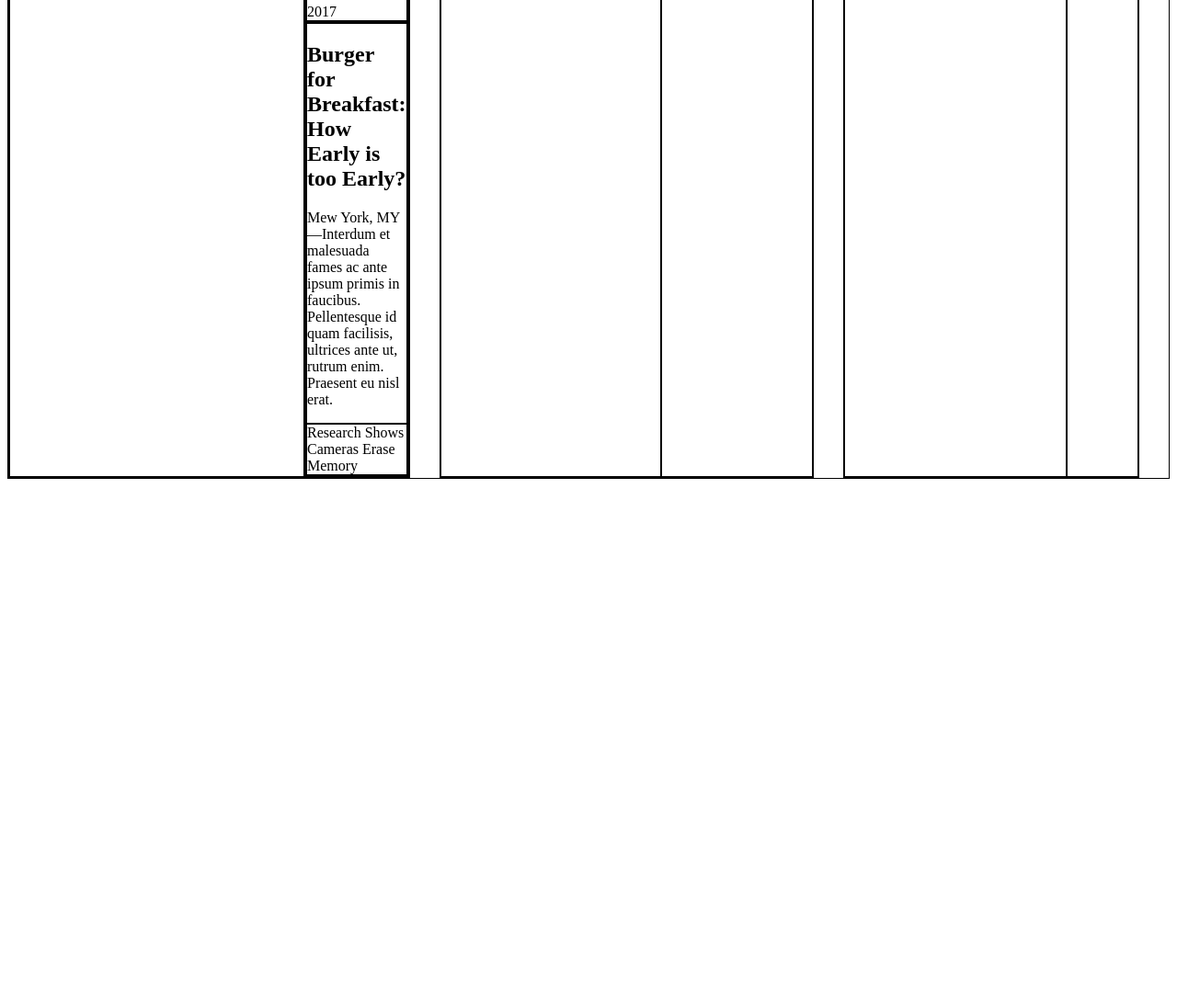
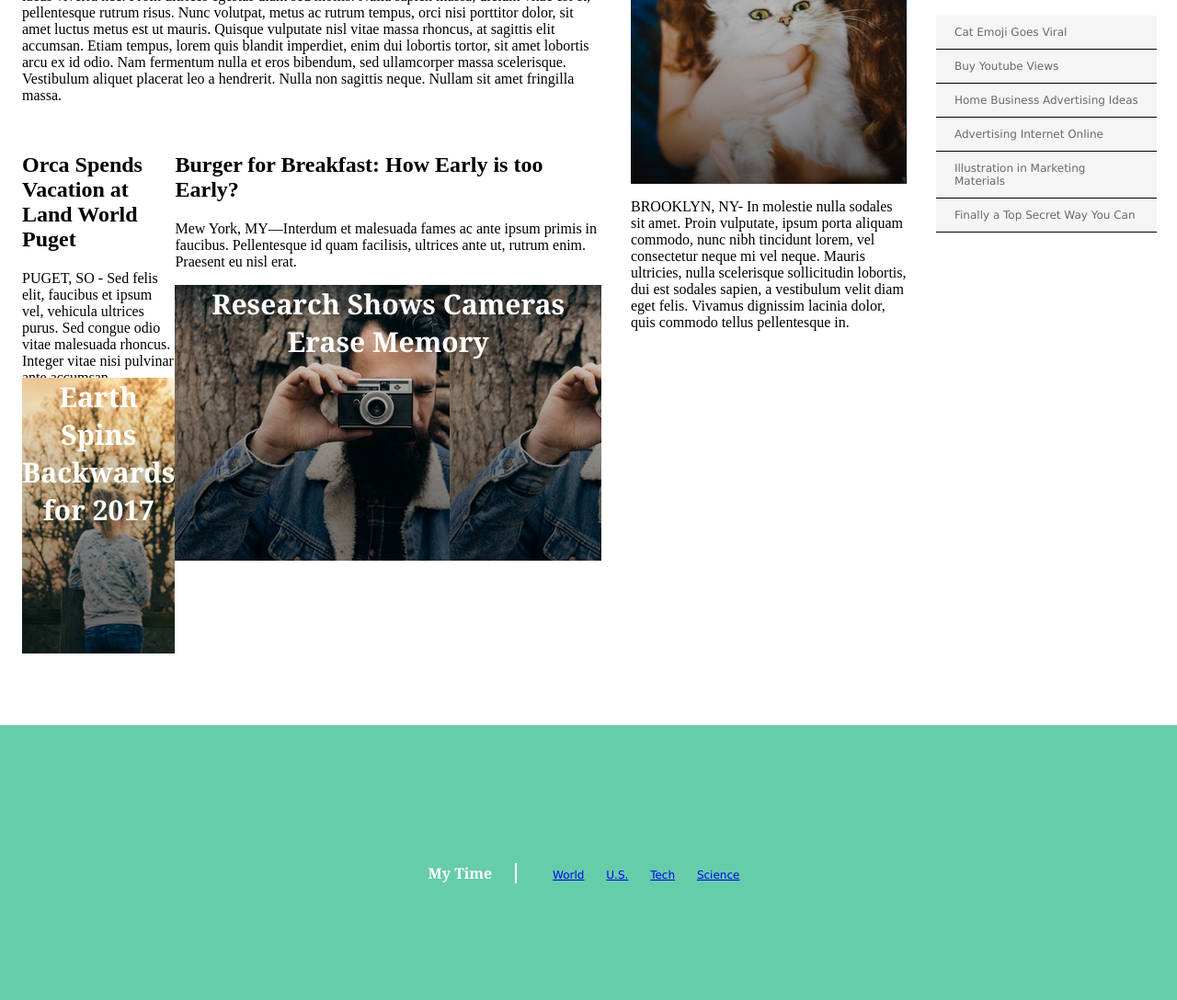
Before and after one commit to fedsex/mytimes, a plain HTML site: page index.html in a window 1280 px wide. Shown: the part 481-1569 px from the top of the page at 92% size. Before the commit the page ends 1010 px from the top, so only its background shows below. Drawn offline with Linux system fonts and the light colour scheme.

Commit message:
all content include but need to have min adjustment

```diff
--- a/index.html
+++ b/index.html
@@ -84,6 +84,7 @@
         </div>
         <div class="story">
           <div class="cat-ceo image-content">
+            <span>Cats in Control-Is It a Thing?</span>
           </div>
           <p class="narrative">BROOKLYN, NY- In molestie nulla sodales sit amet.
             Proin vulputate, ipsum porta aliquam commodo, nunc nibh tincidunt lorem, vel consectetur neque mi vel neque.
@@ -98,12 +99,26 @@
         <div class="image-content">
           <img class="cookie" src="resources/photos/cookie.png"/>
         </div>
-        <div class ="text-content">
+        <div class ="news-bites">
           <h2>NEWS BITES</h2>
-          <p class="narrative">Cat Emoji Goes Viral Buy Youtube Views Home Business Advertising Ideas
-            Advertising Internet Online Illustration in Marketing Materials Finally a Top Secret Way You Can
-          </p>
+          <span class="bite">Cat Emoji Goes Viral</span>
+          <span class="bite">Buy Youtube Views</span>
+          <span class="bite">Home Business Advertising Ideas</span>
+          <span class="bite">Advertising Internet Online</span>
+          <span class="bite">Illustration in Marketing Materials</span>
+          <span class="bite">Finally a Top Secret Way You Can</span>
         </div>
       </div>
     </div>
+    <footer>
+      <div class="info">
+        <span class="title">My Time</span>
+        <nav>
+          <span><a href="#">World</a></span>
+          <span><a href="#">U.S.</a></span>
+          <span><a href="#">Tech</a></span>
+          <span><a href="#">Science</a></span>
+        </nav>
+      </div>
+    </footer>
  </body>
--- a/resources/style.css
+++ b/resources/style.css
@@ -12,9 +12,6 @@ header{
   font-weight: bold;
 }
 
-div{
-  border: 1px solid black;
-}
 
 .logo{
   display: flex;
@@ -42,18 +39,21 @@ nav span{
   padding: 20px 10px;
 }
 
+body{
+  margin: 0;
+}
 /**Below is main content css code**/
 .content{
   display: flex;
+  width: 1232px;
+  margin: 0 auto 78px auto;
+  padding-top: 116px;
 }
 
 .column{
   display: flex;
+  flex-direction: column;
   margin-right: 32px;
-}
-
-div{
-  border: 1px solid black;
 }
 
 .column .large{
@@ -69,12 +69,114 @@ div{
 }
 
 /* Add images - Step 3*/
-image-content{
+.image-content{
+  display: flex;
+  flex-direction: column;
   height: 300px;
-  margin-top: 50px;
+  margin-top: 15px;
   font-family: Georgia;
   font-weight: bold;
   font-size: 30px;
   color: white;
   text-align: center;
 }
+
+.lead-story .image-content{
+  background-image: url(photos/img-story-main.png);
+  width: 630px;
+  margin-top:0;
+  font-size: 40px;
+  text-align: left;
+}
+
+.lead-story .image-content span{
+  margin-left: 20px;
+}
+
+.fall-cancelled.image-content{
+  background-image: url(photos/fall-season.png);
+}
+
+.pop-culture.image-content{
+  background-image: url(photos/hipster-cameraman.png);
+}
+
+.cat-ceo.image-content{
+  background-image: url(photos/img-story-1.png);
+}
+
+/*Make stories Flexible*/
+.stories{
+  display: flex;
+  justify-content: space-between;
+  margin-top: 17px;
+}
+
+.story .text-content{
+  height: 250px;
+}
+
+.story{
+  display: flex;
+  flex-direction: column;
+  width: 300px;
+}
+
+.narrative{
+  margin-top: 16px;
+}
+
+/*New bites CSS Code*/
+
+img.cookie{
+  height:240px;
+}
+
+.news-bites h3{
+  margin-bottom: 41px;
+  font-size: 16px;
+  font-weight: bold;
+  text-align: center;
+}
+
+.news-bites .bite{
+  display: block;
+  padding: 11px 20px;
+  border-bottom: 1px solid black;
+  background-color: whitesmoke;
+  font-family: Verdana;
+  font-size: 12px;
+  color: dimgray;
+}
+
+.bite span{
+  padding-left: 11px;
+}
+
+footer{
+  display: flex;
+  align-items: center;
+  justify-content: center;
+  flex-direction: column;
+  width: 100%;
+  height: 325px;
+  background-color: mediumaquamarine;
+  margin: auto;
+  font-family: Verdana;
+  font-size: 12px;
+}
+
+footer .title{
+  display: inline-block;
+  padding-right: 25px;
+  border-right: 2px solid white;
+  font-family: Georgia;
+ font-size: 16px;
+ font-weight: bold;
+ color: white;
+}
+
+footer nav{
+  display: inline-block;
+  padding-left: 25px;
+}
```
Also changed, not shown: resources/photos/fall-season.png (renamed from resources/photos/Fall Season.png).
